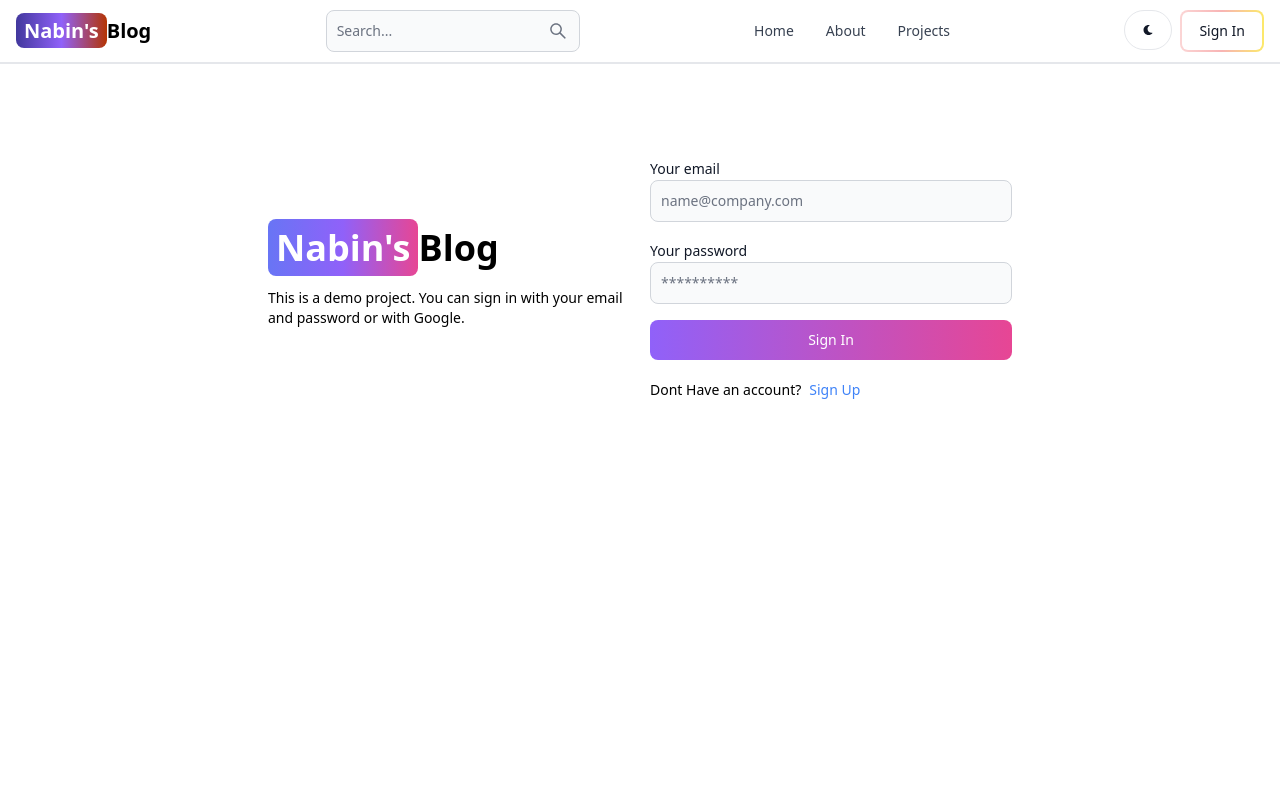
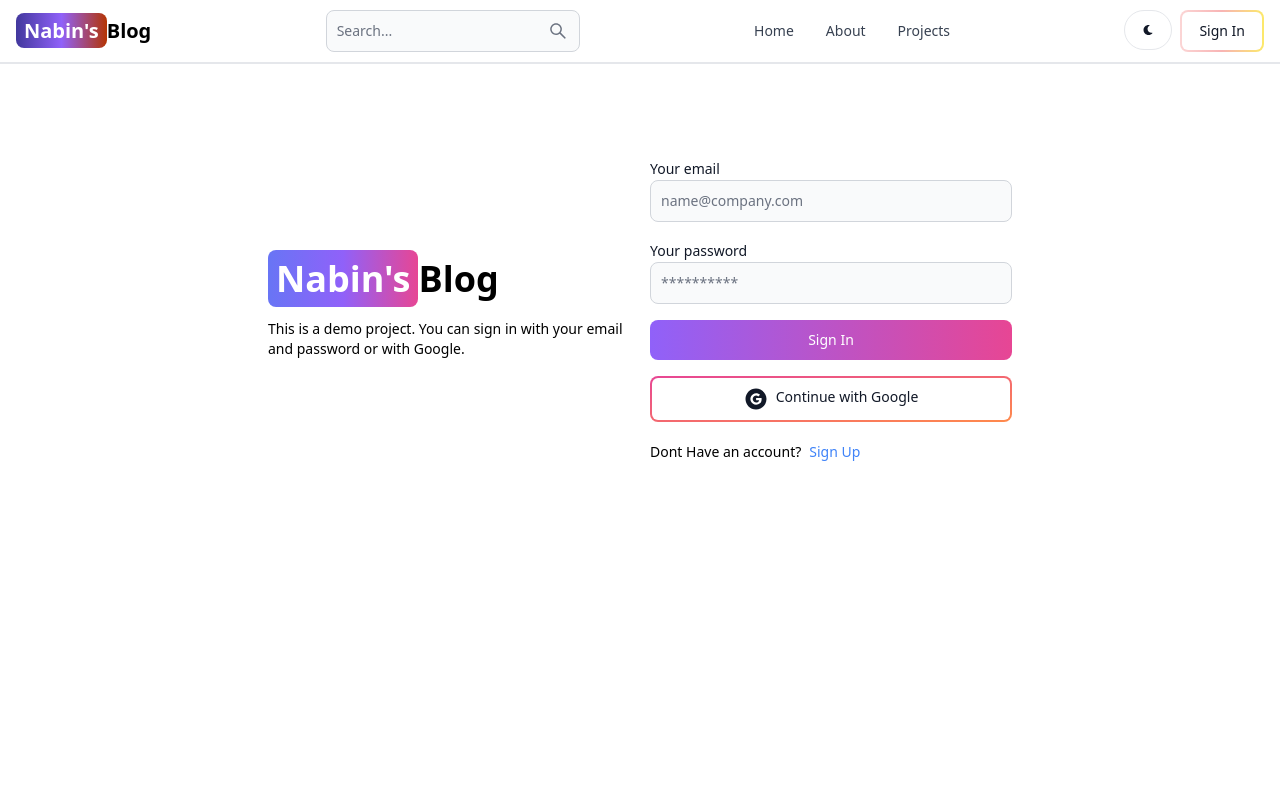
Before and after one commit to narayaabinnadhikari/mern-blog, a React (Vite) app in the folder client/: page /sign-in in a window 1280 px wide. Shown: the top 800 px of the page. Built offline with nearby package versions, Linux system fonts and the light colour scheme; no server answers.

Commit message:
added Oauth

```diff
--- a/client/package.json
+++ b/client/package.json
@@ -11,6 +11,7 @@
   },
   "dependencies": {
     "@reduxjs/toolkit": "^2.1.0",
+    "firebase": "^10.7.2",
     "flowbite-react": "^0.7.2",
     "react": "^18.2.0",
     "react-dom": "^18.2.0",
--- /dev/null
+++ b/client/src/components/OAuth.jsx
@@ -0,0 +1,47 @@
+import { Button } from "flowbite-react";
+import { AiFillGoogleCircle } from "react-icons/ai";
+import { GoogleAuthProvider, signInWithPopup, getAuth } from "firebase/auth";
+import { app } from "../firebase";
+import { useDispatch } from "react-redux";
+import { signInSuccess } from "../redux/user/userSlice";
+import { useNavigate } from "react-router-dom";
+
+export default function OAuth() {
+  const auth = getAuth(app);
+  const dispatch = useDispatch();
+  const navigate = useNavigate();
+  const handleGoogleClick = async () => {
+    const provider = new GoogleAuthProvider();
+    provider.setCustomParameters({ prompt: "select_account" });
+    try {
+      const resultsFromGoogle = await signInWithPopup(auth, provider);
+      const res = await fetch("/api/auth/google", {
+        method: "POST",
+        headers: { "Content-Type": "application/json" },
+        body: JSON.stringify({
+          name: resultsFromGoogle.user.displayName,
+          email: resultsFromGoogle.user.email,
+          googlePhotoUrl: resultsFromGoogle.user.photoURL,
+        }),
+      });
+      const data = await res.json();
+      if (res.ok) {
+        dispatch(signInSuccess(data));
+        navigate("/");
+      }
+    } catch (error) {
+      console.log(error);
+    }
+  };
+  return (
+    <Button
+      type="button"
+      gradientDuoTone="pinkToOrange"
+      outline
+      onClick={handleGoogleClick}
+    >
+      <AiFillGoogleCircle className="w-6 h-6 mr-2" />
+      Continue with Google
+    </Button>
+  );
+}
--- /dev/null
+++ b/client/src/firebase.js
@@ -0,0 +1,17 @@
+// Import the functions you need from the SDKs you need
+import { initializeApp } from "firebase/app";
+// TODO: Add SDKs for Firebase products that you want to use
+// https://firebase.google.com/docs/web/setup#available-libraries
+
+// Your web app's Firebase configuration
+const firebaseConfig = {
+  apiKey: import.meta.env.VITE_FIREBASE_API_KEY,
+  authDomain: "mern-blog-2bd89.firebaseapp.com",
+  projectId: "mern-blog-2bd89",
+  storageBucket: "mern-blog-2bd89.appspot.com",
+  messagingSenderId: "16796945554",
+  appId: "1:16796945554:web:087ee1691961dd180eea4b",
+};
+
+// Initialize Firebase
+export const app = initializeApp(firebaseConfig);
--- a/client/src/pages/SignIn.jsx
+++ b/client/src/pages/SignIn.jsx
@@ -7,7 +7,7 @@
   signInSuccess,
   signInFailure,
 } from "../redux/user/userSlice";
-// import OAuth from "../components/OAuth";
+import OAuth from "../components/OAuth";
 
 export default function SignIn() {
   const [formData, setFormData] = useState({});
@@ -94,7 +94,7 @@
                 "Sign In"
               )}
             </Button>
-            {/*<OAuth /> */}
+            <OAuth />
           </form>
           <div className="flex gap-2 text-sm mt-5">
             <span>Dont Have an account?</span>
--- a/client/src/pages/SignUp.jsx
+++ b/client/src/pages/SignUp.jsx
@@ -1,7 +1,7 @@
 import { Alert, Button, Label, Spinner, TextInput } from "flowbite-react";
 import { useState } from "react";
 import { Link, useNavigate } from "react-router-dom";
-// import OAuth from "../components/OAuth";
+import OAuth from "../components/OAuth";
 
 export default function SignUp() {
   const [formData, setFormData] = useState({});
@@ -98,7 +98,7 @@
                 "Sign Up"
               )}
             </Button>
-              { /* <OAuth /> */}
+               <OAuth />
           </form>
           <div className="flex gap-2 text-sm mt-5">
             <span>Have an account?</span>
```
Also changed, not shown: 2 other files (tests, documents, lock files or other folders).
